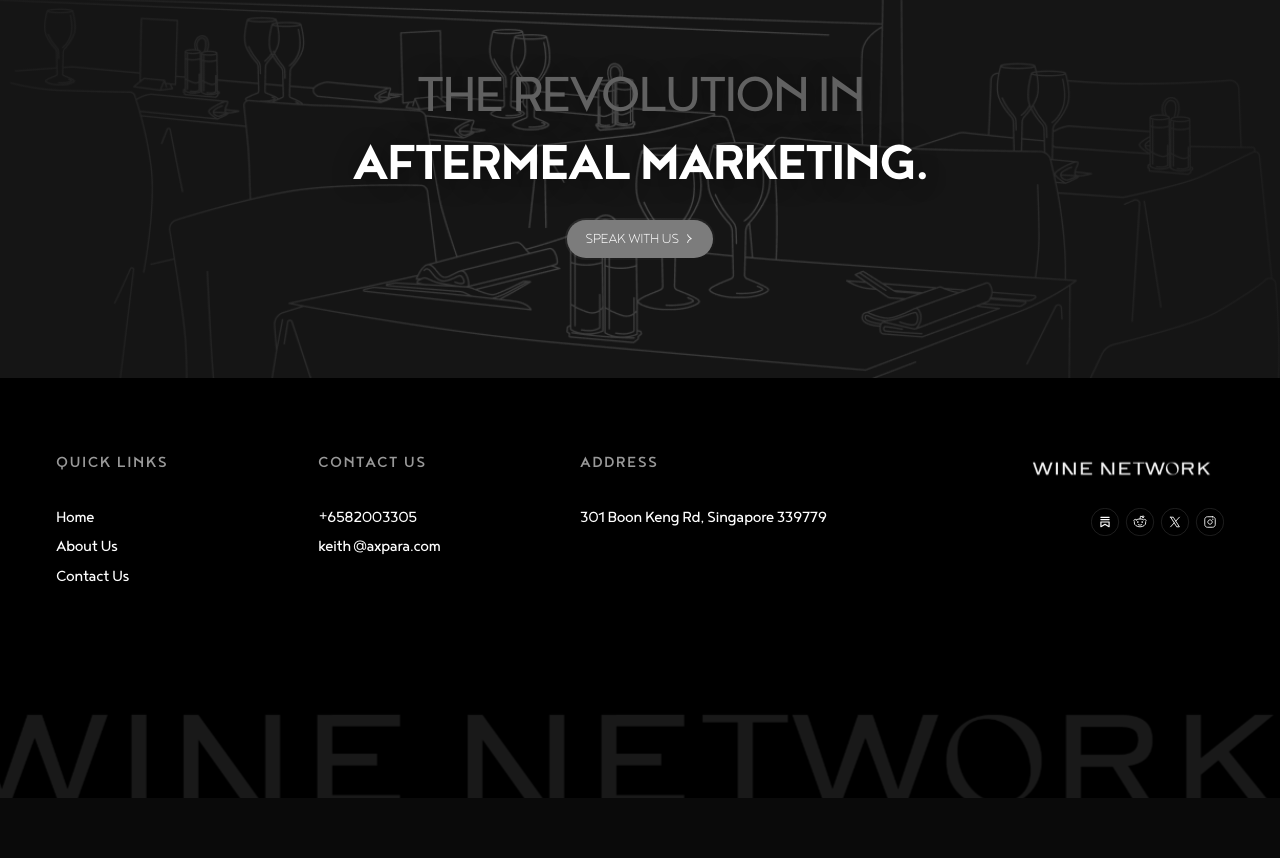
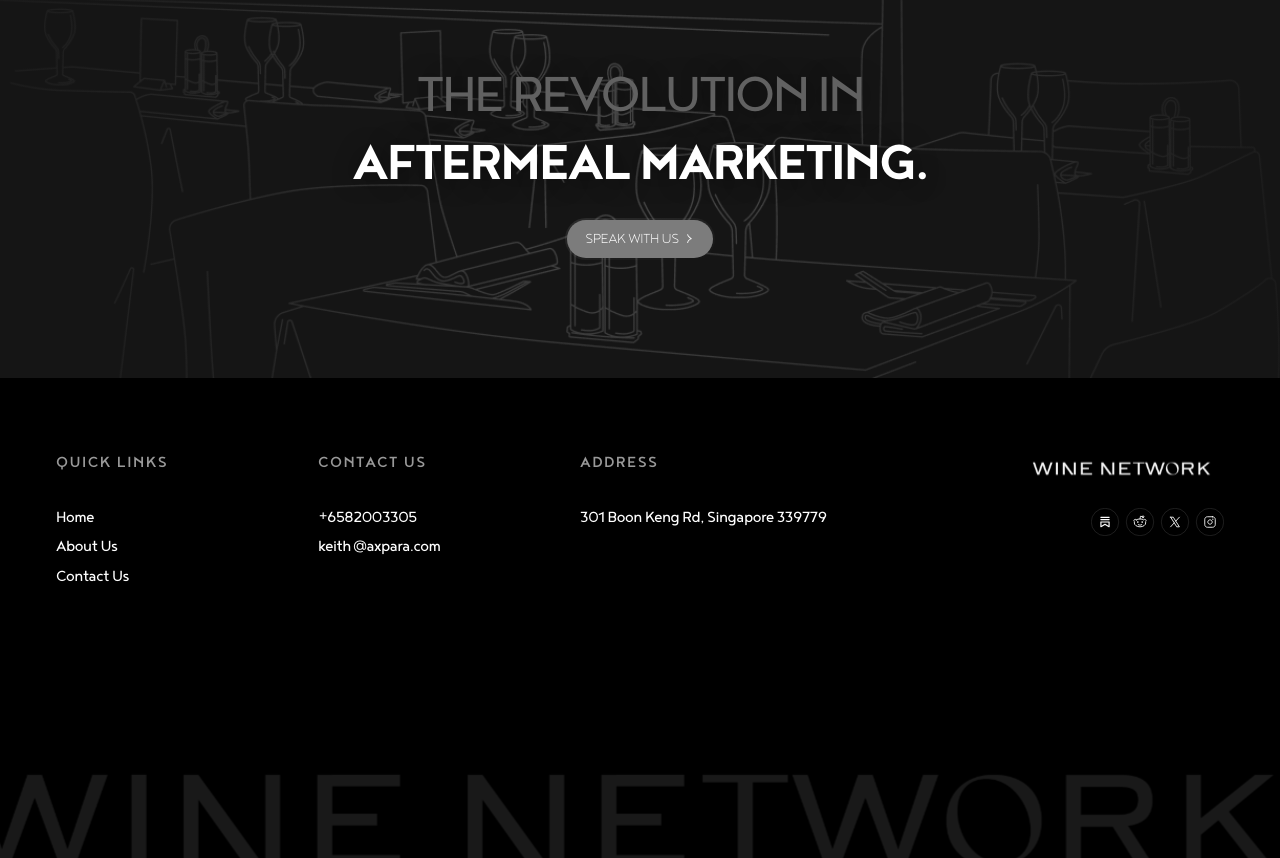
Before and after one commit to vinika02/wine-network, a Next.js app: page / in a window 1280 px wide. Shown: the part 2590-3448 px from the top of the page. Before the commit the page ends 3388 px from the top, so only its background shows below. Built offline with nearby package versions, Linux system fonts and the light colour scheme.

Commit message:
fix(Footer): update minimum height and padding for improved layout

```diff
--- a/src/components/footer.tsx
+++ b/src/components/footer.tsx
@@ -4,7 +4,7 @@ import { footerLinks } from "@/lib/home-data";
 
 export function Footer() {
   return (
-    <footer id="contact" className="relative isolate overflow-hidden bg-black lg:min-h-[420px]">
+    <footer id="contact" className="relative isolate overflow-hidden bg-black lg:min-h-[480px]">
       <Image
         src="/layout/footer.svg"
         alt=""
@@ -15,7 +15,7 @@ export function Footer() {
         className="pointer-events-none absolute inset-x-0 bottom-0 -z-10 block w-full max-w-none select-none"
       />
 
-      <div className="relative z-10 mx-auto max-w-[1442px] px-6 pt-12 pb-24 sm:px-10 sm:pt-14 sm:pb-28 lg:px-[56px] lg:pt-[72px] lg:pb-[156px]">
+      <div className="relative z-10 mx-auto max-w-[1442px] px-6 pt-12 pb-28 sm:px-10 sm:pt-14 sm:pb-32 lg:px-[56px] lg:pt-[72px] lg:pb-[220px]">
         <div className="grid gap-8 sm:grid-cols-2 sm:gap-10 lg:grid-cols-[220px_220px_300px_auto] lg:items-start lg:gap-[42px]">
           <FooterColumn label="Quick Links">
             {footerLinks.map((link) => (
```
